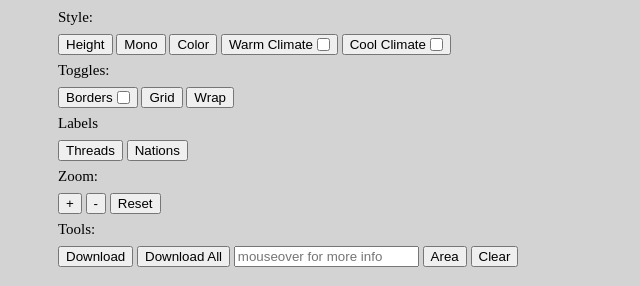
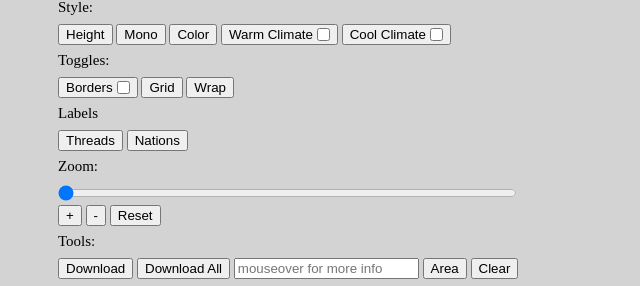
Before and after one commit to vtwbg/vtwbg.github.io, a plain HTML site: page index.html in a window 1280 px wide. Both pictures are taken after a click on the button "Reset". Shown: the part 73-359 px from the top of the page, without its empty margins (0-640 px from the left). Drawn offline with Linux system fonts and the light colour scheme.

Commit message:
added zoom bar

```diff
--- a/index.html
+++ b/index.html
@@ -15,6 +15,7 @@
       h1 {
         font-size: 30px;
         margin-left: 50px;
+        margin-bottom: 10px;
       }
 
       img {
@@ -256,6 +257,7 @@
     <button onclick="names('labels')" style="margin-left: 50px">Threads</button>
     <button onclick="names('nations')">Nations</button>
   <p>Zoom:</p>
+    <input type="range" min="50" max="400" value="50" class="slider" id="zoomSlider" style="width: 90%; margin-left: 50px;"/>
     <button id="plus" style="margin-left: 50px">+</button>
     <button id="minus">-</button>
     <button id="reset">Reset</button>
@@ -282,7 +284,12 @@
       document.getElementById("lines").getContext("2d").canvas.height=window.innerWidth*curr/200;
       document.getElementById("lines2").getContext("2d").canvas.width=window.innerWidth*curr/100;
       document.getElementById("lines2").getContext("2d").canvas.height=window.innerWidth*curr/200;
+      document.getElementById("zoomSlider").value=curr;
     }
+    document.getElementById("zoomSlider").addEventListener("input",function(e){
+      curr=parseInt(e.target.value);
+      update();
+    })
     document.getElementById("plus").addEventListener("click",function(){
       curr+=10;
       update();
```
